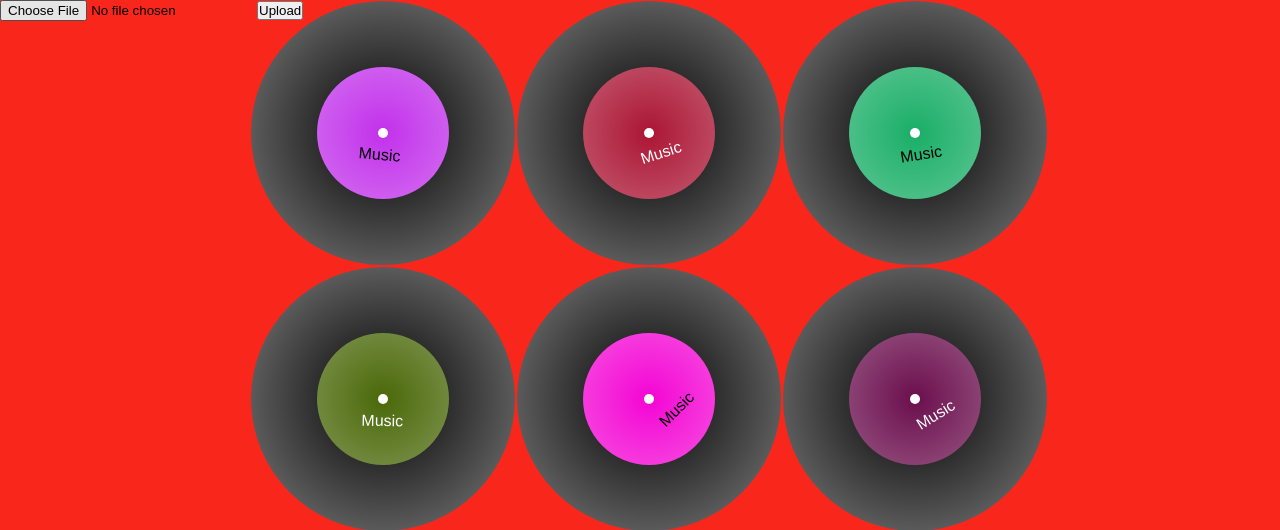
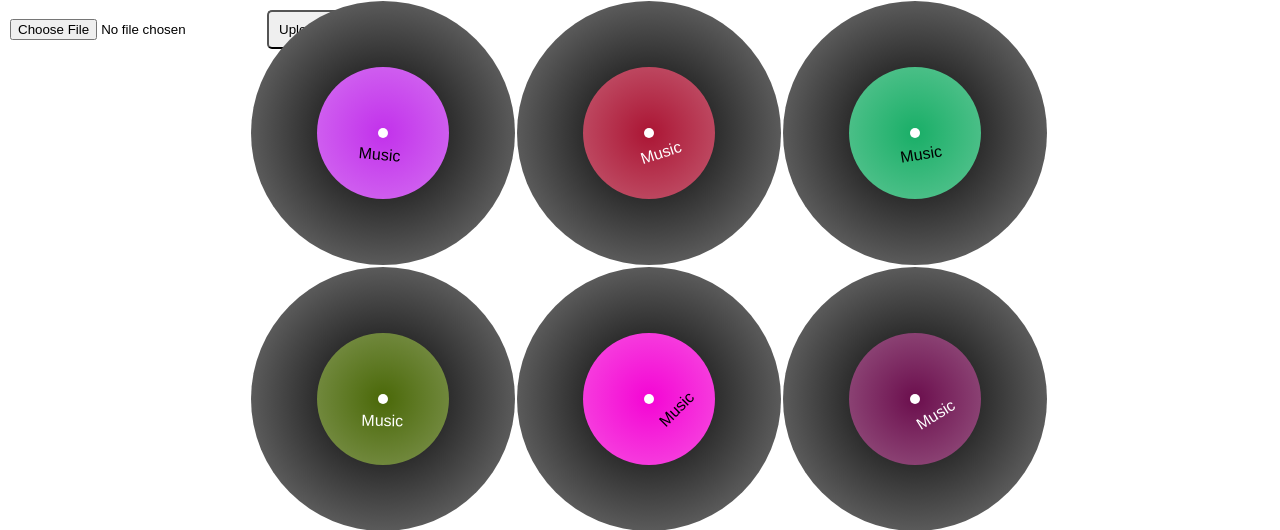
Before and after one commit to teamsnowman/turntable, a Flask app: page / in a window 1280 px wide. Shown: the top 530 px of the page. Run offline with Flask 2, Linux system fonts and the light colour scheme.

Commit message:
Minor style updates, removed flashing colors

```diff
--- a/static/index.css
+++ b/static/index.css
@@ -109,3 +109,8 @@
 .rotating{
   -webkit-animation: rotate 5s linear infinite;
 }
+
+.btn {
+  border-radius: 5px;
+  padding: 10px;
+}
--- a/static/index.js
+++ b/static/index.js
@@ -17,8 +17,6 @@ function init(){
     var random = Math.floor((Math.random() * ((45 + 1) + 45)) + -45);
     texts[i].style.webkitTransform = 'rotate('+random+'deg)';
   }
-  window.setInterval(function(){document.body.style.backgroundColor=getRandomColor();}
-, 50);
 }
 window.onresize = function() {
   container = document.getElementById('containerofallcontainers');
--- a/templates/index.html
+++ b/templates/index.html
@@ -7,9 +7,9 @@
   <body onload = 'init()'>
   <!-- <div id='needle'></div> -->
   <div id="containerofallcontainers"></div>
-  	  <form action="/" method=post enctype=multipart/form-data>
+  	  <form class='btn' action="/" method=post enctype=multipart/form-data>
       <p><input type=file name=file>
-         <input type=submit value=Upload>
+         <input class='btn'type=submit value='Upload a song'>
     </form>
   </body>
 </html>
```
